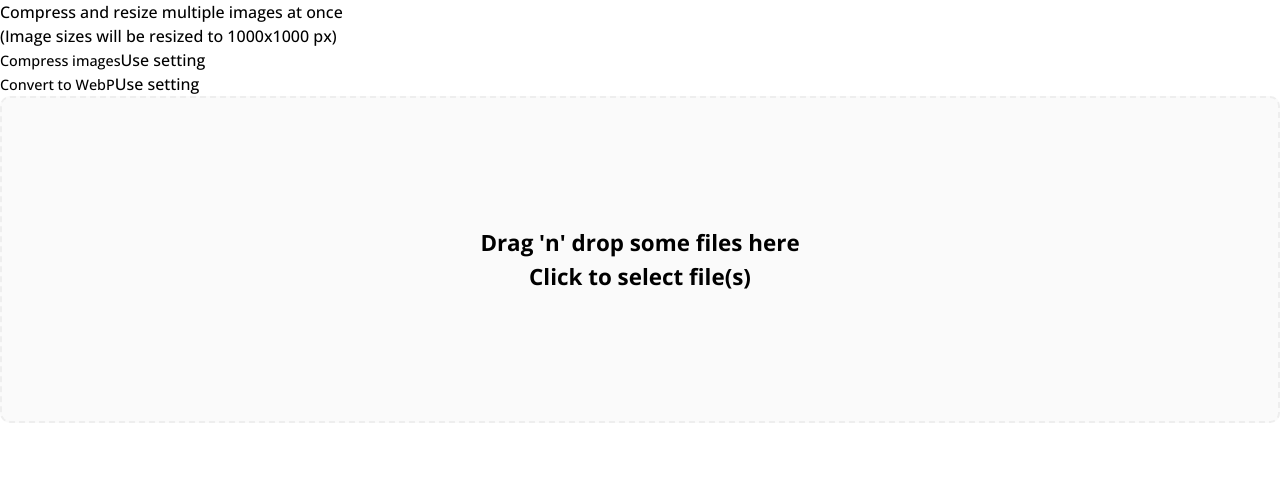
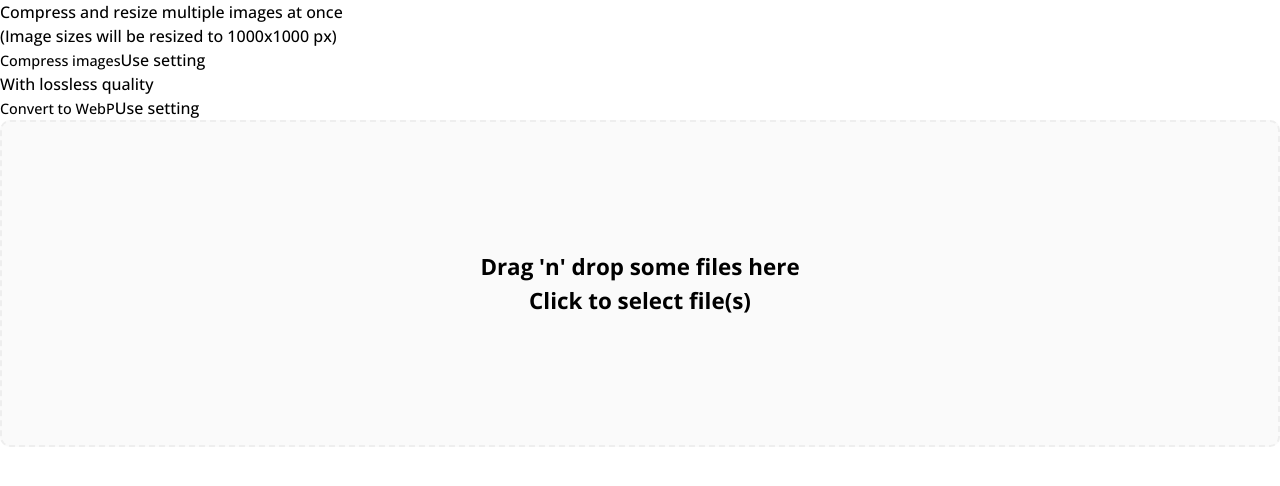
Before and after one commit to ALonghi/portfolio-useful-tools, a Next.js app: page /images in a window 1280 px wide. Shown: the top 486 px of the page. Built offline with nearby package versions, Linux system fonts and the light colour scheme.

Commit message:
Add quality detail to image compression choice

```diff
--- a/package.json
+++ b/package.json
@@ -1,6 +1,6 @@
 {
   "private": true,
-  "version": "1.1.1",
+  "version": "1.1.2",
   "scripts": {
     "dev": "next",
     "build": "next build",
--- a/pages/images.tsx
+++ b/pages/images.tsx
@@ -71,9 +71,12 @@ const ImagesToolPage = () => {
                 </div>
                 <div className={`w-10/12 md:w-full mx-auto mt-4`}>
                     <div className={`flex justify-start md:justify-center
-                flex-wrap gap-x-4 md:gap-x-6 gap-y-4`}>
-                        <SwitchWithLabel label={"Compress images"} updateSelection={(v) => setWithCompression(v)}
-                                         enabled={withCompression} classes={``}/>
+                flex-wrap gap-x-4 md:gap-x-12 gap-y-4`}>
+                        <div>
+                            <SwitchWithLabel label={"Compress images"} updateSelection={(v) => setWithCompression(v)}
+                                             enabled={withCompression} classes={``}/>
+                            <p className={`ml-1 font-extralight text-sm italic`}>With lossless quality</p>
+                        </div>
                         {/*<div className={`inline-flex flex-col items-start `}>*/}
                         {/*    <SwitchWithLabel label={"Resize images"} updateSelection={(v) => setWithResizing(v)}*/}
                         {/*                     enabled={withResizing}/>*/}
```
